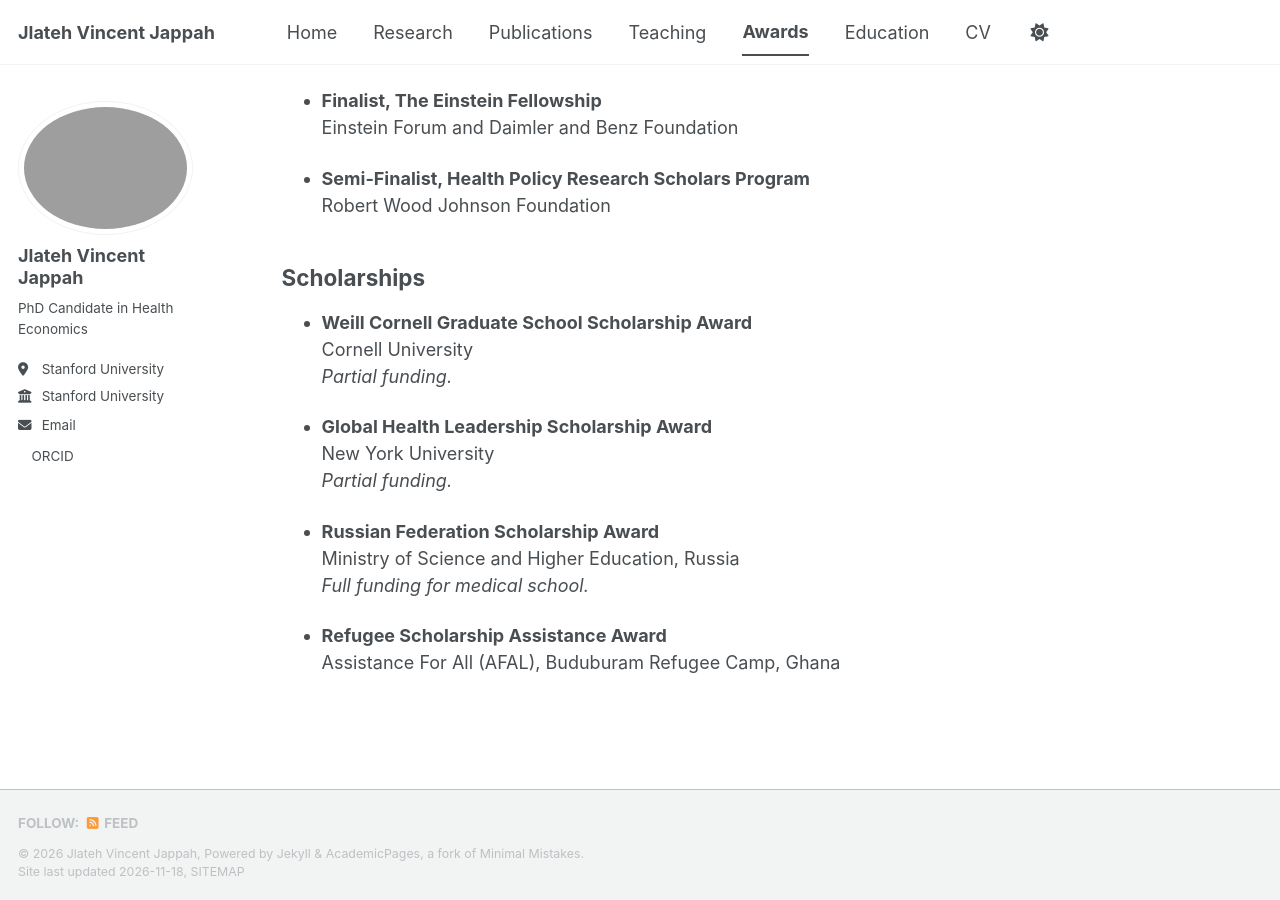
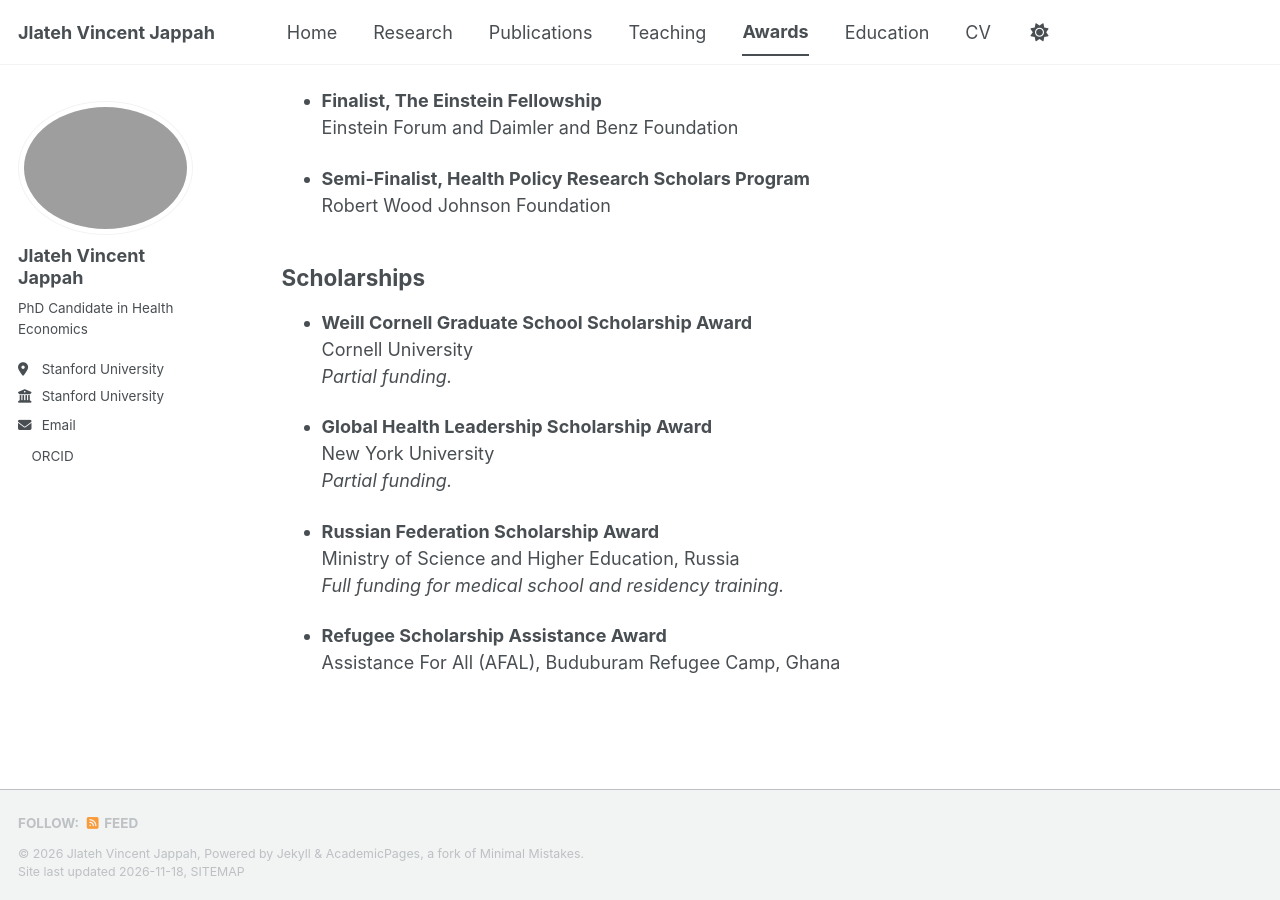
Before and after one commit to jvjappah/jvjappah.github.io, a Jekyll site: the page built from _pages/awards.md, in a window 1280 px wide and 900 px high, scrolled down 1541 px. Built offline with Jekyll 4.4.1, drawn with Linux system fonts in a browser that asks for light colours; a script bundle is joined from its source files by our own code; a style sheet for code colours, icons or effects is not loaded.

Commit message:
Update Russian Federation scholarship description
Updated the description of the Russian Federation Scholarship Award to include residency training.

```diff
--- a/_pages/awards.md
+++ b/_pages/awards.md
@@ -79,7 +79,7 @@ author_profile: true
 
 - **Russian Federation Scholarship Award**
   Ministry of Science and Higher Education, Russia
-  *Full funding for medical school.*
+  *Full funding for medical school and residency training.*
 
 - **Refugee Scholarship Assistance Award**
   Assistance For All (AFAL), Buduburam Refugee Camp, Ghana
```
